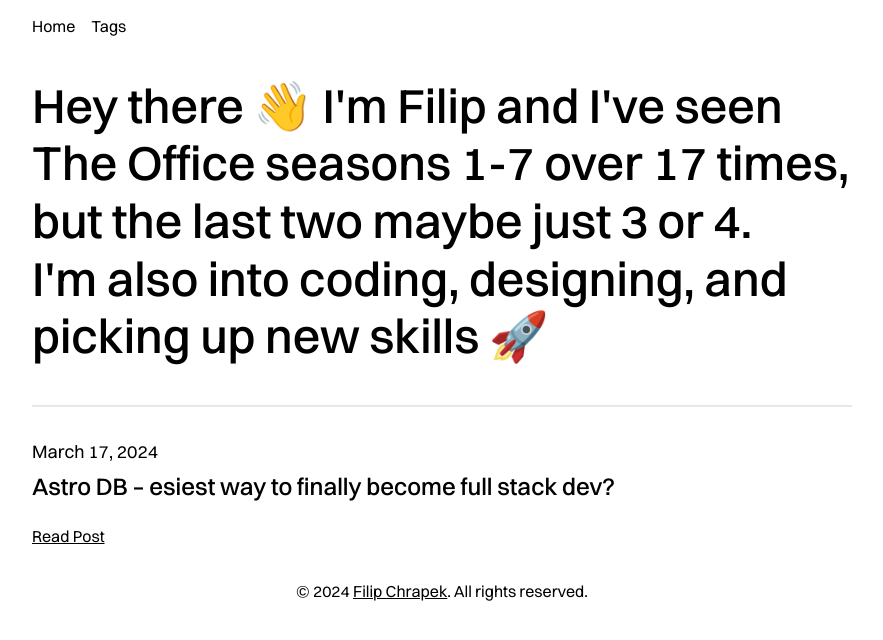
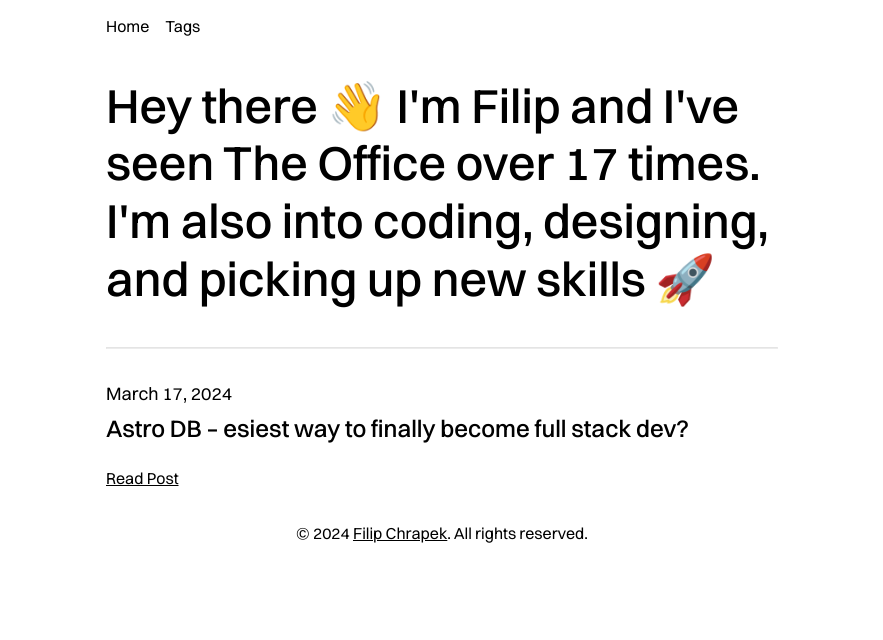
Before and after one commit to fchrapek/filipchrapek.com, an Astro site: page / in a window 1280 px wide. Shown: the whole page, without its empty margins (198-1081 px from the left). Built offline with nearby package versions, Linux system fonts and the light colour scheme; Astro itself is replaced by a stand-in of ours.

Commit message:
Change the wrapper width

```diff
--- a/src/components/Hero.astro
+++ b/src/components/Hero.astro
@@ -42,8 +42,6 @@
 
 <style>
 .heroText {
-font-size: clamp(1.125rem, -0.4091rem + 6.8182vw, 3rem);
-font-size: clamp(1.375rem, 0.0455rem + 5.9091vw, 3rem);
 font-size: clamp(1.5rem, 0.2727rem + 5.4545vw, 3rem);
   font-weight: 500;
 }
--- a/src/data/site-config.ts
+++ b/src/data/site-config.ts
@@ -87,7 +87,7 @@
   ],
   hero: {
     title: "",
-    text: "Hey there 👋 I'm Filip and I've seen The Office seasons 1-7 over 17 times, but the last two maybe just 3 or 4. <br /> I'm also into coding, designing, and picking up new skills 🚀",
+    text: "Hey there 👋 I'm Filip and I've seen The Office over 17 times. <br /> I'm also into coding, designing, and picking up new skills 🚀",
     image: {
       src: "",
       alt: "",
--- a/src/layouts/BaseLayout.astro
+++ b/src/layouts/BaseLayout.astro
@@ -37,7 +37,7 @@
 
 <style>
   .wrapper {
-    width: min(820px, 100% - 1rem);
+    width: min(42rem, 100% - 1rem);
     margin-inline: auto;
   }
 </style>
--- a/src/pages/blog/[slug].astro
+++ b/src/pages/blog/[slug].astro
@@ -106,8 +106,4 @@
     font-size: clamp(1.5rem, 0rem + 6.6667vw, 2.5rem);
   }
 
-   .post {
-    max-width: 600px;
-    margin-inline: auto;
-  }
 </style>
```
